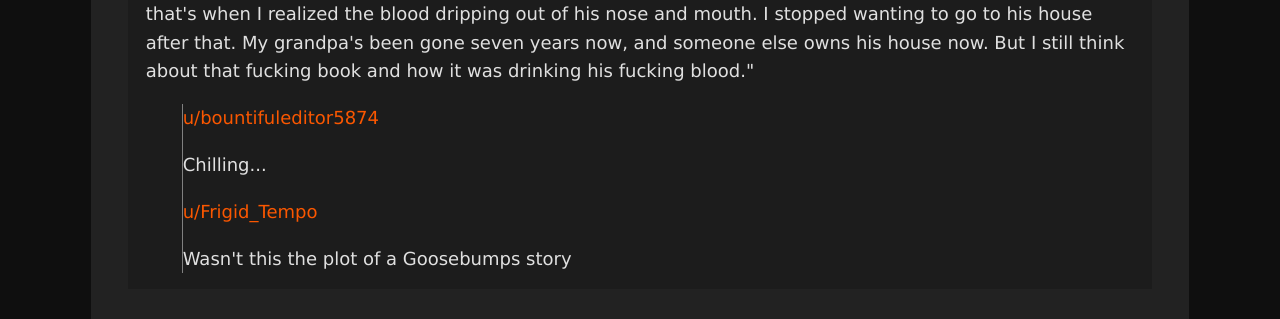
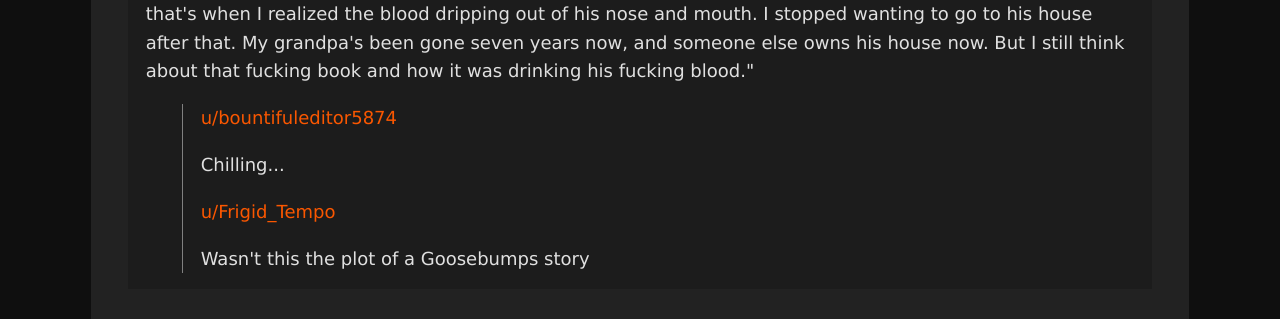
Before and after one commit to drizzleberry/drizzleberry.github.io, a Jekyll site: the page built from pages/episodes/evidence-board.html, in a window 1280 px wide. Shown: the part 6081-6400 px from the top of the page. Built offline with Jekyll 4.4.1, drawn with Linux system fonts in a browser that asks for light colours.

Commit message:
Update evidence-board.html

```diff
--- a/pages/episodes/evidence-board.html
+++ b/pages/episodes/evidence-board.html
@@ -171,7 +171,7 @@ Idk there could be some truth to this?. Its honestly the closest thing to what i
 <p>Even though he was basically zoned out during the whole day, at night he would always go into his study. The room had a shelf behind his desk with literally hundreds of old books, but every single time he&#39;d reach for the same one. It was a really old textbook of some kind, like it was more dust than book by weight, but he would just sit there reading it the whole night, flipping pages with his eyes completely alert. And then in the morning he&#39;d be back on the couch with no brain activity.</p>
 <p>I didn&#39;t think it was too weird as a kid, but when I was like twelve-ish I decided to see what the big deal with the book is. It was open on his desk. And there was nothing on the page. I flipped forward a few pages — nothing. Then, finally I flipped back to the first pages, and I saw that all of the ink was in dark red, the color you get from dried blood. He caught me shortly after, screamed his fucking head off like never before, and that&#39;s when I realized the blood dripping out of his nose and mouth. I stopped wanting to go to his house after that. My grandpa&#39;s been gone seven years now, and someone else owns his house now. But I still think about that fucking book and how it was drinking his fucking blood.&quot;</p>
 
-<div style="margin-left: 2em; border-left: solid 1px gray;">
+<div style="margin-left: 2em; padding-left: 1em; border-left: solid 1px gray;">
 <p><span style="color: #fa5700;"> u/bountifuleditor5874 </span></p>
 <p>Chilling...</p>
 <p><span style="color: #fa5700;"> u/Frigid_Tempo </span></p>
```
